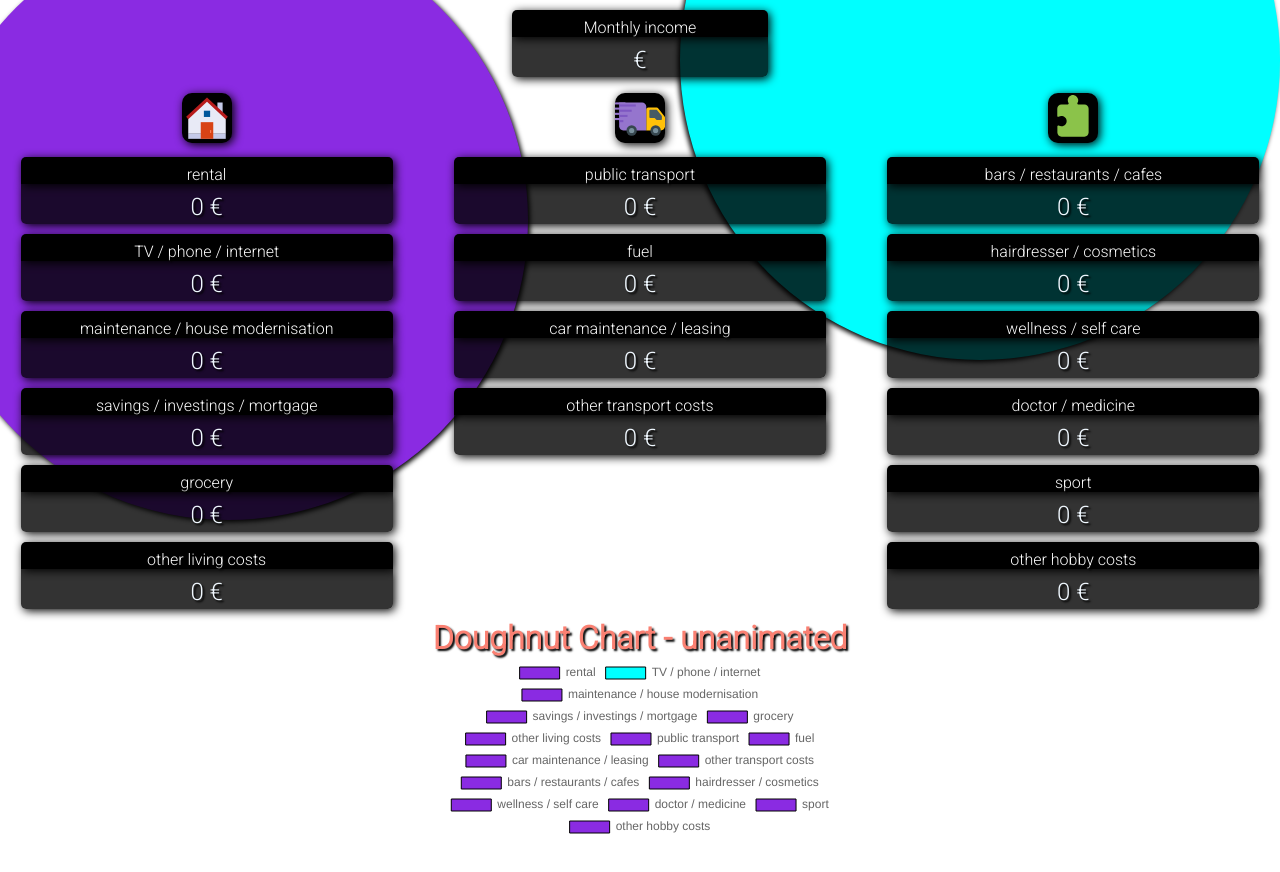
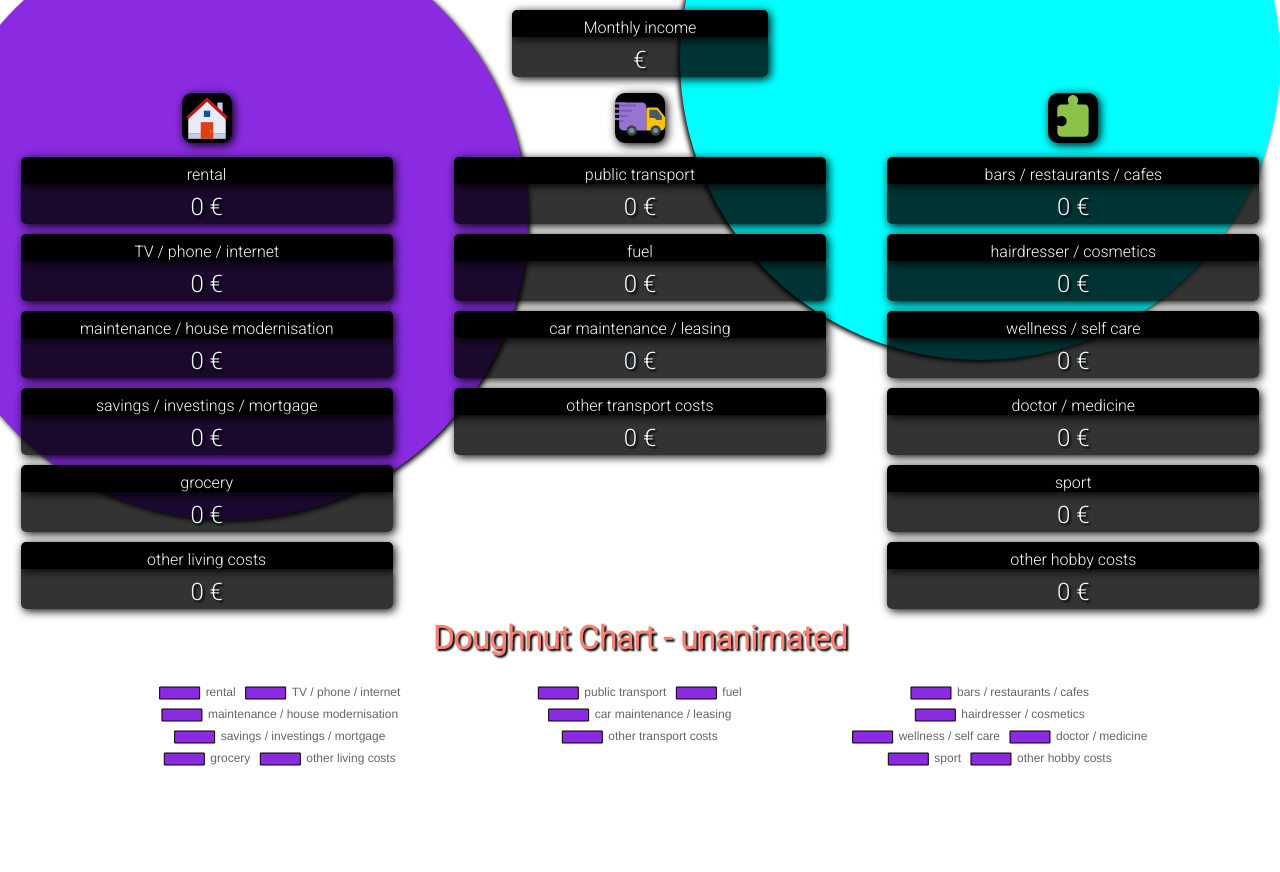
Before and after one commit to Dodkes/budgetchart, a React (Create React App) app: page / in a window 1280 px wide. Shown: the top 872 px of the page. Built offline with nearby package versions, Linux system fonts and the light colour scheme.

Commit message:
3 Charts
Added 2 more charts so each category has specific reactive chart.

```diff
--- a/src/App.css
+++ b/src/App.css
@@ -70,7 +70,7 @@ h1 {
 input{
   width: 100%;
   border-radius: 0 0 5px 5px;
-  font-size: 3rem;
+  font-size: 2rem;
   transition: 250ms;
   color: white;
   text-shadow: 2px 2px 2px black;
--- a/src/App.js
+++ b/src/App.js
@@ -1,7 +1,6 @@
 import Input from './input'
 import Income from './income'
 import Circles from './circles'
-//import ChartComponent from './chart'
 import $ from 'jquery' //import jquery
 
 $(()=>{ //on document ready
--- a/src/chart.js
+++ b/src/chart.js
@@ -8,13 +8,18 @@ ChartJS.register(ArcElement, Tooltip, Legend);
 function DoughnutChart(props){
 
     return(
-        <div>
+    <div className={styles.chartContainer}>
         <h1 className={styles.color}>Doughnut Chart - unanimated</h1>
         <div className={styles.chartwidth}>
-            <Doughnut data={props.data} />
+            <Doughnut data={props.dataLiving} />
+        </div>
+        <div className={styles.chartwidth}>
+            <Doughnut data={props.dataTransport} />
+        </div>
+        <div className={styles.chartwidth}>
+            <Doughnut data={props.dataHobby} />
         </div>
     </div>
-
     )
 }
 
--- a/src/chart.module.css
+++ b/src/chart.module.css
@@ -3,7 +3,14 @@
     text-shadow: 2px 2px 2px black;
 }
 
+.chartContainer{
+    width: 100%;
+    text-align: center;
+}
+
 .chartwidth{
-    width: 50vh;
+    width: 40vh;
     margin: auto;
+    margin: 20px;
+    display: inline-block;
 }
--- a/src/input.js
+++ b/src/input.js
@@ -4,46 +4,47 @@ import { FcInTransit } from "react-icons/fc";
 import DoughnutChart from './chart'
 import {useState} from 'react'
 
-export let chartData = [0, 0, 0]
-export const labelData = ['rental', 'TV / phone / internet', 'maintenance / house modernisation',
-'savings / investings / mortgage', 'grocery', 'other living costs', 'public transport', 'fuel',
-'car maintenance / leasing', 'other transport costs', 'bars / restaurants / cafes',
-'hairdresser / cosmetics', 'wellness / self care', 'doctor / medicine', 'sport', 'other hobby costs']
+let livingData = []
+let transportData = []
+let hobbyData = []
+const livingLabels = ['rental', 'TV / phone / internet', 'maintenance / house modernisation', 'savings / investings / mortgage', 'grocery', 'other living costs' ]
+const transportLabels = ['public transport', 'fuel', 'car maintenance / leasing', 'other transport costs']
+const hobbyLabels = ['bars / restaurants / cafes', 'hairdresser / cosmetics', 'wellness / self care', 'doctor / medicine', 'sport', 'other hobby costs']
 
 function InputItem(props){
     function handleChange(event){
         switch(event.target.id){
-            case 'rental': chartData[0] = parseInt(event.target.value)
+            case 'rental': livingData[0] = parseInt(event.target.value)
                 break;
-            case 'TV / phone / internet': chartData[1] = parseInt(event.target.value)
+            case 'TV / phone / internet': livingData[1] = parseInt(event.target.value)
                 break;
-            case 'maintenance / house modernisation': chartData[2] = parseInt(event.target.value)
+            case 'maintenance / house modernisation': livingData[2] = parseInt(event.target.value)
                 break;
-            case 'savings / investings / mortgage': chartData[3] = parseInt(event.target.value)
+            case 'savings / investings / mortgage': livingData[3] = parseInt(event.target.value)
                 break;
-            case 'grocery': chartData[4] = parseInt(event.target.value)
+            case 'grocery': livingData[4] = parseInt(event.target.value)
                 break;
-            case 'other living costs': chartData[5] = parseInt(event.target.value)
+            case 'other living costs': livingData[5] = parseInt(event.target.value)
                 break;
-            case 'public transport': chartData[6] = parseInt(event.target.value)
+            case 'public transport': transportData[0] = parseInt(event.target.value)
                 break;
-            case 'fuel': chartData[7] = parseInt(event.target.value)
+            case 'fuel': transportData[1] = parseInt(event.target.value)
                 break;
-            case 'car maintenance / leasing': chartData[8] = parseInt(event.target.value)
+            case 'car maintenance / leasing': transportData[2] = parseInt(event.target.value)
                 break;
-            case 'other transport costs': chartData[9] = parseInt(event.target.value)
+            case 'other transport costs': transportData[3] = parseInt(event.target.value)
                 break;
-            case 'bars / restaurants / cafes': chartData[10] = parseInt(event.target.value)
+            case 'bars / restaurants / cafes': hobbyData[0] = parseInt(event.target.value)
                 break;
-            case 'hairdresser / cosmetics': chartData[11] = parseInt(event.target.value)
+            case 'hairdresser / cosmetics': hobbyData[1] = parseInt(event.target.value)
                 break;
-            case 'wellness / self care': chartData[12] = parseInt(event.target.value)
+            case 'wellness / self care': hobbyData[2] = parseInt(event.target.value)
                 break;
-            case 'doctor / medicine': chartData[13] = parseInt(event.target.value)
+            case 'doctor / medicine': hobbyData[3] = parseInt(event.target.value)
                 break;
-            case 'sport': chartData[14] = parseInt(event.target.value)
+            case 'sport': hobbyData[4] = parseInt(event.target.value)
                 break;
-            case 'other hobby costs': chartData[15] = parseInt(event.target.value)
+            case 'other hobby costs': hobbyData[5] = parseInt(event.target.value)
                 break;
             default:;
         }
@@ -59,27 +60,50 @@ function InputItem(props){
 }
 
 function Input(){
-    const [data, setData] = useState({
-        labels: labelData,
+    const [dataLiving, setDataLiving] = useState({
+        labels: livingLabels,
         datasets: [{
-                data: chartData,
+                data: livingData,
                 backgroundColor: ['blueviolet','aqua'],
                 borderColor: 'black',
                 borderWidth: 1,
             }],
     })
 
-    const updateChartData = () => {
-        setData({
-            labels: labelData,
-            datasets: [{
-                    data: chartData,
-                    backgroundColor: ['blueviolet','aqua'],
-                    borderColor: 'black',
-                    borderWidth: 1,
-                }],
+    const [dataTransport, setDataTransport] = useState({
+        labels: transportLabels,
+        datasets: [{
+                data: livingData,
+                backgroundColor: ['blueviolet','aqua'],
+                borderColor: 'black',
+                borderWidth: 1,
+            }],
+    })
+
+    const [dataHobby, setDataHobby] = useState({
+        labels: hobbyLabels,
+        datasets: [{
+                data: livingData,
+                backgroundColor: ['blueviolet','aqua'],
+                borderColor: 'black',
+                borderWidth: 1,
+            }],
+    })
+
+    const updateChart = () => {
+        setDataLiving({
+            labels: livingLabels,
+            datasets: [{data: livingData}],
         })
-        console.log(data)
+
+        setDataTransport({
+            labels: transportLabels,
+            datasets: [{data: transportData}],
+        })
+        setDataHobby({
+            labels: hobbyLabels,
+            datasets: [{data: hobbyData}],
+        })
     }
 
     return(
@@ -94,26 +118,26 @@ function Input(){
                 <div className="icon-container">
                     <FcPuzzle className="puzzle-icon" />
                 </div>
-                <InputItem title='rental' myFunc={updateChartData}/>
-                <InputItem title='public transport' myFunc={updateChartData}/>
-                <InputItem title='bars / restaurants / cafes' myFunc={updateChartData}/>
-                <InputItem title='TV / phone / internet' myFunc={updateChartData}/>
-                <InputItem title='fuel' myFunc={updateChartData}/>
-                <InputItem title='hairdresser / cosmetics' myFunc={updateChartData}/>
-                <InputItem title='maintenance / house modernisation' myFunc={updateChartData}/>
-                <InputItem title='car maintenance / leasing' myFunc={updateChartData}/>
-                <InputItem title='wellness / self care' myFunc={updateChartData}/>
-                <InputItem title='savings / investings / mortgage' myFunc={updateChartData}/>
-                <InputItem title='other transport costs' myFunc={updateChartData}/>
-                <InputItem title='doctor / medicine' myFunc={updateChartData}/>
-                <InputItem title='grocery' myFunc={updateChartData}/>
+                <InputItem title='rental' myFunc={updateChart}/>
+                <InputItem title='public transport' myFunc={updateChart}/>
+                <InputItem title='bars / restaurants / cafes' myFunc={updateChart}/>
+                <InputItem title='TV / phone / internet' myFunc={updateChart}/>
+                <InputItem title='fuel' myFunc={updateChart}/>
+                <InputItem title='hairdresser / cosmetics' myFunc={updateChart}/>
+                <InputItem title='maintenance / house modernisation' myFunc={updateChart}/>
+                <InputItem title='car maintenance / leasing' myFunc={updateChart}/>
+                <InputItem title='wellness / self care' myFunc={updateChart}/>
+                <InputItem title='savings / investings / mortgage' myFunc={updateChart}/>
+                <InputItem title='other transport costs' myFunc={updateChart}/>
+                <InputItem title='doctor / medicine' myFunc={updateChart}/>
+                <InputItem title='grocery' myFunc={updateChart}/>
                 <p></p>{/* emty element for grid space*/}
-                <InputItem title='sport' myFunc={updateChartData}/>
-                <InputItem title='other living costs' myFunc={updateChartData}/>
+                <InputItem title='sport' myFunc={updateChart}/>
+                <InputItem title='other living costs' myFunc={updateChart}/>
                 <p></p>{/* emty element for grid space*/}
-                <InputItem title='other hobby costs' myFunc={updateChartData} />
+                <InputItem title='other hobby costs' myFunc={updateChart} />
             </form>
-            <DoughnutChart data={data}/>
+            <DoughnutChart dataLiving={dataLiving} dataTransport={dataTransport} dataHobby={dataHobby}/>
         </div>
     )
 }
```
Also changed, not shown: src/index.css (added).
